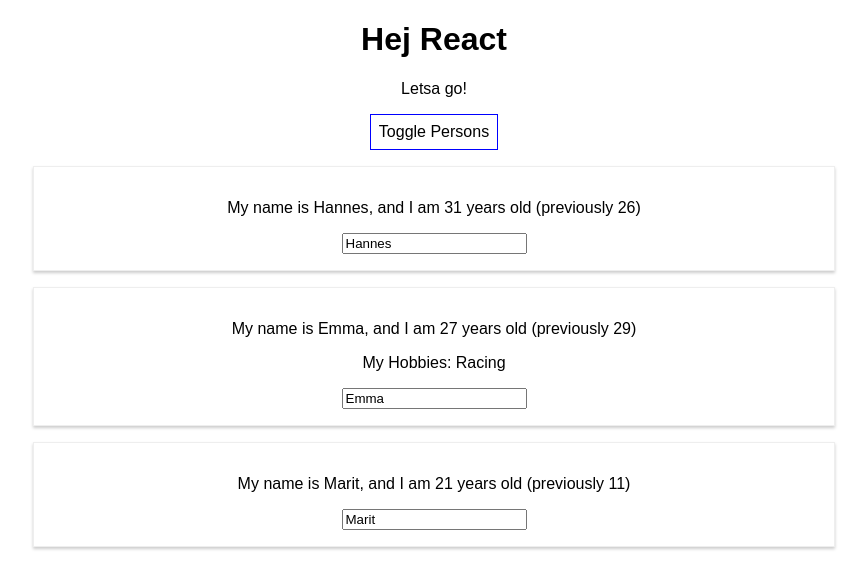
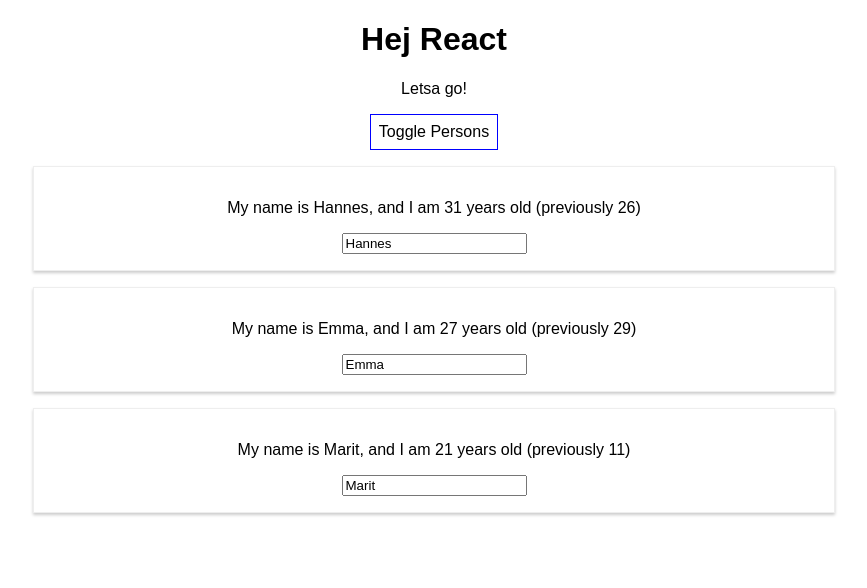
Before and after one commit to hander87/UdemyReactCourse, a React (Create React App) app: page / in a window 1280 px wide. Both pictures are taken after a click on the button "Toggle Persons". Shown: the top 588 px of the page, without its empty margins (206-1073 px from the left). Built offline with nearby package versions, Linux system fonts and the light colour scheme.

Commit message:
Click Event with REMOVE function (Spread operator)

```diff
--- a/src/App.js
+++ b/src/App.js
@@ -6,34 +6,37 @@
 
   state = {
     persons: [
-      { name: 'Hannes', age: 31 },
-      { name: 'Emma', age: 27 },
-      { name: 'Marit', age: 21 }
+      { id: '01kjdhssdfa',name: 'Hannes', age: 31 },
+      { id: '02slkjdfhic',name: 'Emma', age: 27 },
+      { id: '03jksdaksdd',name: 'Marit', age: 21 }
     ],
     otherState: 'Some other value',
     showPersons: false
   }
 
-  switchNameHandler = (newName) => {
-    // console.log('Clicki click!');
-    // DON'T DO THIS: this.state.persons[0].name = 'Hones';
-    this.setState({
-      persons: [
-        { name: newName, age: 31 },
-        { name: 'Emma', age: 27 },
-        { name: 'Marit', age: 81 }
-      ]
-    })
+  nameChangeHandler = (event, id) => {
+    const personInd = this.state.persons.findIndex( (p) => {
+      p.id === id;
+    });
+
+    const person = {
+      ...this.state.persons[personInd]
+    };
+    // const person = Object.assign({}, this.state.persons[personInd]);
+
+    person.name = event.target.value;
+
+    const persons = [...this.state.persons];
+    persons[personInd] = person;
+
+    this.setState( {perons: persons} )
   }
 
-  nameChangeHandler = (event) => {
-    this.setState({
-      persons: [
-        { name: 'Hannes', age: 31 },
-        { name: event.target.value, age: 27 },
-        { name: 'Marit', age: 21 }
-      ]
-    })
+  deletePersonHandler = (personIndex) => {
+    // const persons = this.state.persons.slice();
+    const persons = [... this.state.persons]
+    persons.splice(personIndex, 1);
+    this.setState({persons: persons})
   }
 
   togglePersonsHandler = () => {
@@ -58,19 +61,14 @@
     if(this.state.showPersons) {
       persons = (
         <div>
-          <Person
-            name={this.state.persons[0].name}
-            age={this.state.persons[0].age} />
-          <Person
-            name={this.state.persons[1].name}
-            age={this.state.persons[1].age}
-            click={this.switchNameHandler.bind(this, 'Hunnes')}
-            changed={this.nameChangeHandler}>
-            My Hobbies: Racing
-          </Person>
-          <Person
-            name={this.state.persons[2].name}
-            age={this.state.persons[2].age} />
+          {this.state.persons.map((person, index) => {
+            return <Person
+              click={() => this.deletePersonHandler(index)}
+              name={person.name}
+              age={person.age}
+              key={person.id}
+              changed={(event) => this.nameChangeHandler(event, person.id)}/>
+          })}
         </div>
       );
     }
```
